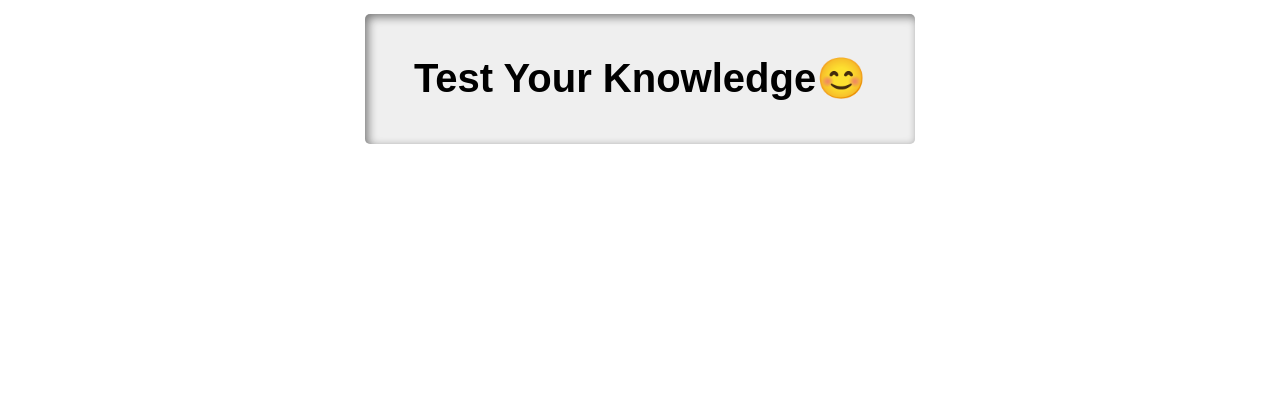
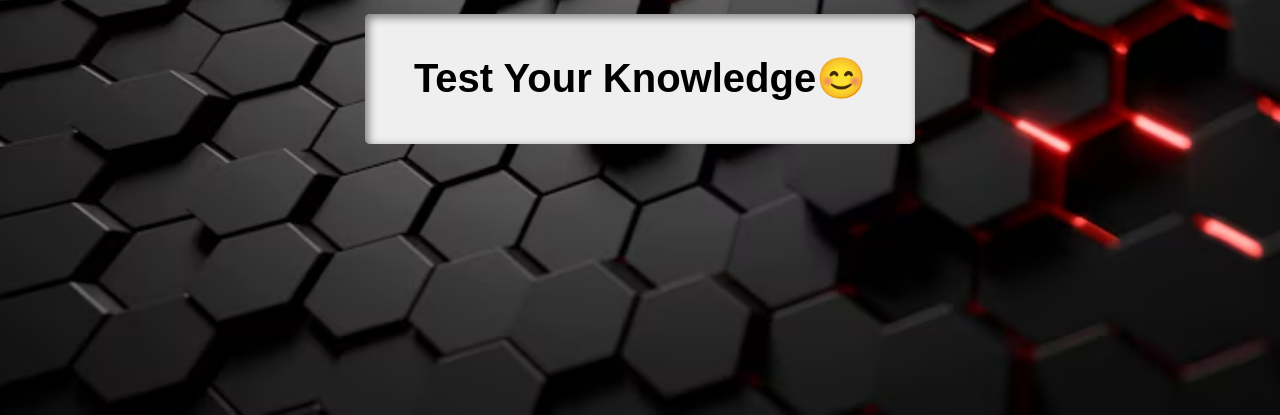
Before and after one commit to SaqibKhan000/Advance-Quiz-App, a plain HTML site: page index.html in a window 1280 px wide. Shown: the part 385-800 px from the top of the page. Drawn offline with nearby package versions, Linux system fonts and the light colour scheme; the site is published under a folder, as on GitHub Pages, so addresses that start at the root find nothing.

Commit message:
Update style.css

```diff
--- a/style.css
+++ b/style.css
@@ -21,7 +21,7 @@ body {
   align-items: center;
   justify-content: center;
   flex-direction: column;
-  background-image: url(/bgImg.avif);
+  background-image: url(bgImg.avif);
   background-size: cover;
   background-position: center;
   background-repeat: no-repeat;
```
